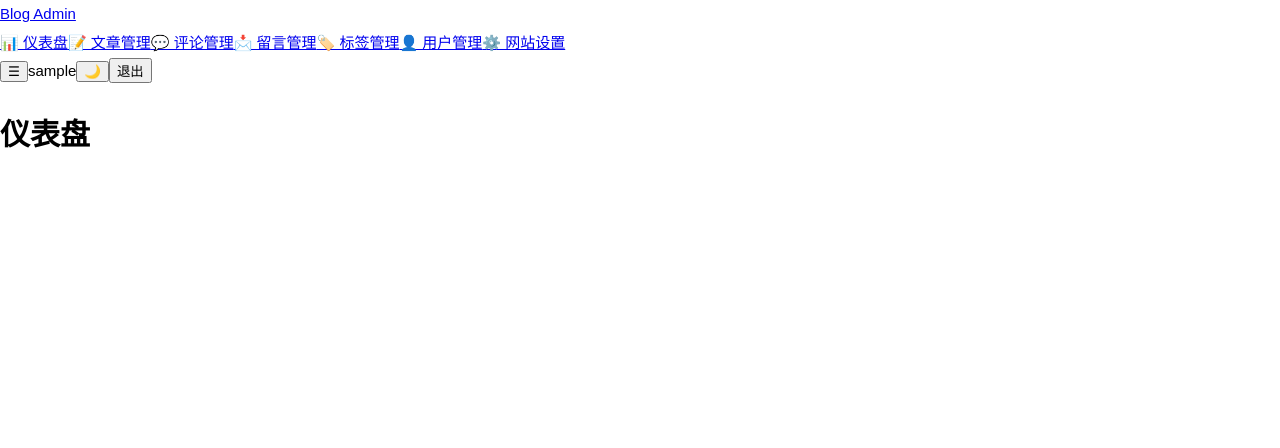
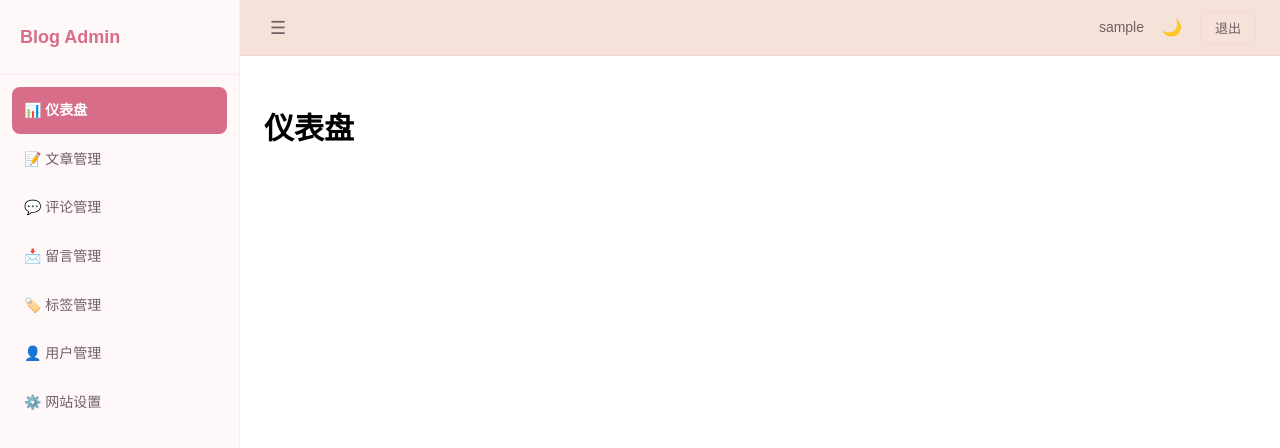
Before and after one commit to ezlier/Django-vue, a Vue app in the folder blog-front/: page /admin/dashboard in a window 1280 px wide. Shown: the top 448 px of the page. Built offline with nearby package versions, Linux system fonts and the light colour scheme; sample sign-in values are in the browser's storage; the HTML template or start-up script is replaced by a standard one; a web font is replaced by a local one.

Commit message:
fix: comment form reset logic, NavCard selector, and success/error feedback

```diff
--- a/blog-front/package.json
+++ b/blog-front/package.json
@@ -14,12 +14,15 @@
   "dependencies": {
     "axios": "^1.7.0",
     "element-plus": "^2.14.2",
+    "highlight.js": "^11.11.1",
+    "markdown-it": "^14.2.0",
     "pinia": "^3.0.4",
     "vue": "^3.5.0",
     "vue-router": "^4.6.4"
   },
   "devDependencies": {
     "@tsconfig/node24": "^24.0.4",
+    "@types/markdown-it": "^14.1.2",
     "@types/node": "^24.12.2",
     "@vitejs/plugin-vue": "^6.0.7",
     "@vue/tsconfig": "^0.9.1",
--- a/blog-front/src/components/CommentForm.vue
+++ b/blog-front/src/components/CommentForm.vue
@@ -68,16 +68,13 @@ async function handleSubmit() {
   }
   submitting.value = true
   try {
-    await emit('submit', {
+    emit('submit', {
       name: form.name.trim(),
       text: form.text.trim(),
       QQ: form.QQ.trim() || undefined,
       email: form.email.trim() || undefined,
     })
-    // 通过 emit 而非直接调用接口，让父组件控制提交逻辑和成功提示
     reset()
-  } catch {
-    // 父组件处理错误
   } finally {
     submitting.value = false
   }
--- a/blog-front/src/components/CommentSection.vue
+++ b/blog-front/src/components/CommentSection.vue
@@ -7,19 +7,10 @@
 
     <!-- 评论列表 -->
     <div class="comment-section__list" v-if="comments.length">
-      <div
-        v-for="item in comments"
-        :key="item.id"
-        class="comment-item"
-      >
+      <div v-for="item in comments" :key="item.id" class="comment-item">
         <div class="comment-item__avatar">
-          <img
-            v-if="item.QQ"
-            :src="`https://q1.qlogo.cn/g?b=qq&nk=${item.QQ}&s=100`"
-            :alt="item.name"
-            class="comment-item__avatar-img"
-            @error="onAvatarError(item)"
-          />
+          <img v-if="item.QQ" :src="`https://q1.qlogo.cn/g?b=qq&nk=${item.QQ}&s=100`" :alt="item.name"
+            class="comment-item__avatar-img" @error="onAvatarError(item)" />
           <div v-else class="comment-item__avatar-placeholder">
             {{ item.name[0] }}
           </div>
@@ -41,7 +32,6 @@
 
 <script setup lang="ts">
 import { ref } from 'vue'
-import { ElMessage } from 'element-plus'
 import CommentForm from './CommentForm.vue'
 
 interface CommentItem {
@@ -63,17 +53,14 @@ const emit = defineEmits<{
   submit: [data: { name: string; text: string; QQ?: string; email?: string }]
 }>()
 
+const formRef = ref<InstanceType<typeof CommentForm>>()
+
 function onAvatarError(item: CommentItem) {
   item._avatarFailed = true
 }
 
-async function onSubmit(data: { name: string; text: string; QQ?: string; email?: string }) {
-  try {
-    await emit('submit', data)
-    ElMessage.success('留言成功')
-  } catch (err: any) {
-    ElMessage.error(err?.response?.data?.msg || '留言失败')
-  }
+function onSubmit(data: { name: string; text: string; QQ?: string; email?: string }) {
+  emit('submit', data)
 }
 </script>
 
--- a/blog-front/src/layouts/AdminLayout/index.vue
+++ b/blog-front/src/layouts/AdminLayout/index.vue
@@ -38,3 +38,123 @@ import { useUiStore } from '@/stores/ui'
 const auth = useAuthStore()
 const ui = useUiStore()
 </script>
+
+<style scoped>
+.admin-layout {
+  display: flex;
+  min-height: 100dvh;
+}
+
+.admin-sidebar {
+  width: 240px;
+  background: var(--color-background-mute);
+  border-right: 1px solid var(--color-border);
+  padding: 20px 0;
+  display: flex;
+  flex-direction: column;
+  flex-shrink: 0;
+  transition: width 0.3s;
+}
+
+.admin-layout.collapsed .admin-sidebar {
+  width: 64px;
+}
+
+.sidebar-header {
+  padding: 0 20px 20px;
+  border-bottom: 1px solid var(--color-border);
+  margin-bottom: 12px;
+}
+
+.admin-logo {
+  font-size: 18px;
+  font-weight: 700;
+  color: var(--color-heading);
+  text-decoration: none;
+}
+
+.sidebar-nav {
+  display: flex;
+  flex-direction: column;
+  gap: 2px;
+  padding: 0 12px;
+}
+
+.sidebar-nav a {
+  padding: 10px 12px;
+  border-radius: 8px;
+  font-size: 14px;
+  color: var(--color-text);
+  text-decoration: none;
+  transition: background 0.2s;
+}
+
+.sidebar-nav a:hover {
+  background: var(--color-border);
+}
+
+.sidebar-nav a.active {
+  background: var(--color-heading);
+  color: #fff;
+  font-weight: 600;
+}
+
+.admin-right {
+  flex: 1;
+  display: flex;
+  flex-direction: column;
+  min-width: 0;
+}
+
+.admin-topbar {
+  display: flex;
+  align-items: center;
+  gap: 12px;
+  padding: 0 24px;
+  height: 56px;
+  border-bottom: 1px solid var(--color-border);
+  background: var(--color-background);
+}
+
+.collapse-btn {
+  background: none;
+  border: none;
+  font-size: 18px;
+  cursor: pointer;
+  color: var(--color-text);
+}
+
+.admin-topbar .username {
+  font-size: 14px;
+  color: var(--color-text);
+  margin-left: auto;
+}
+
+.admin-topbar .theme-toggle {
+  background: none;
+  border: none;
+  font-size: 16px;
+  cursor: pointer;
+}
+
+.logout-btn {
+  padding: 6px 14px;
+  border-radius: 6px;
+  border: 1px solid var(--color-border);
+  background: var(--color-background);
+  color: var(--color-text);
+  font-size: 13px;
+  cursor: pointer;
+  transition: background 0.2s;
+}
+
+.logout-btn:hover {
+  background: var(--color-background-mute);
+}
+
+.admin-main {
+  flex: 1;
+  padding: 24px;
+  overflow-y: auto;
+}
+</style>
--- a/blog-front/src/views/about/index.vue
+++ b/blog-front/src/views/about/index.vue
@@ -1,6 +1,7 @@
 <script setup lang="ts">
 import { useUiStore } from "@/stores/ui"
 import { onMounted, ref } from 'vue'
+import { ElMessage } from 'element-plus'
 import MarkdownIt from "markdown-it"
 import hljs from "highlight.js"
 import "highlight.js/styles/github-dark.css"
@@ -33,8 +34,13 @@ async function fetchMessages() {
 }
 
 async function handleMessage(data: { name: string; text: string; QQ?: string; email?: string }) {
-  await createMessage(data as any)
-  await fetchMessages()
+  try {
+    await createMessage(data as any)
+    await fetchMessages()
+    ElMessage.success('留言成功')
+  } catch (err: any) {
+    ElMessage.error(err?.response?.data?.msg || '留言失败')
+  }
 }
 
 onMounted(async () => {
@@ -51,11 +57,7 @@ onMounted(async () => {
   <div class="content">
     <div class="about-wrapper" v-html="html"></div>
 
-    <CommentSection
-      title="留言墙"
-      :comments="messageList"
-      @submit="handleMessage"
-    />
+    <CommentSection title="留言墙" :comments="messageList" @submit="handleMessage" />
   </div>
 </template>
 
--- a/blog-front/src/views/archive/index.vue
+++ b/blog-front/src/views/archive/index.vue
@@ -33,7 +33,7 @@ const filteredArticles = computed(() => {
   if (activeTag.value === null) return source
   return source.filter((a) =>
     a.tags.some((t) =>
-      typeof t === 'string' ? false : t.id === activeTag.value
+      typeof t === 'string' ? false : (typeof t === 'object' && t.id === activeTag.value)
     )
   )
 })
--- a/blog-front/src/views/article-detail/component/ArticleInfoCard.vue
+++ b/blog-front/src/views/article-detail/component/ArticleInfoCard.vue
@@ -68,21 +68,20 @@ const daysAgo = computed(() => {
 }
 
 .article-info-card__title {
-  padding: 16px 20px;
-  margin-bottom: 12px;
+  padding: 16px 20px 0;
   font-weight: 700;
-  font-size: 1.1rem;
-  margin-bottom: .6rem;
-  border-bottom: 2px dashed;
-  padding-bottom: .3rem;
+  font-size: 1rem;
+  color: var(--color-heading);
+  border: none;
+  margin-bottom: 0;
 }
 
 .article-info-card__cover {
-  padding: 16px 20px;
+  padding: 16px 20px 0;
   width: 100%;
   aspect-ratio: 16 / 9;
   overflow: hidden;
-
+  box-sizing: border-box;
 }
 
 .article-info-card__cover img {
--- a/blog-front/src/views/article-detail/component/ArticleNavCard.vue
+++ b/blog-front/src/views/article-detail/component/ArticleNavCard.vue
@@ -28,9 +28,8 @@ const headings = ref<Heading[]>([])
 const activeId = ref('')
 
 function collectHeadings() {
-  // 使用 setTimeout 确保 v-html 渲染完成后再采集标题
   setTimeout(() => {
-    const container = document.querySelector('.markdown-body')
+    const container = document.querySelector('.article-body')
     if (!container) return
     const els = container.querySelectorAll('h1, h2, h3')
     headings.value = Array.from(els).map((el) => {
@@ -38,13 +37,14 @@ function collectHeadings() {
       if (!h.id) {
         h.id = 'heading-' + Math.random().toString(36).slice(2, 8)
       }
+      const rawText = h.innerText || h.textContent || ''
       return {
         id: h.id,
-        text: h.innerText.slice(0, 30) + (h.innerText.length > 30 ? '...' : ''),
+        text: rawText.slice(0, 30) + (rawText.length > 30 ? '...' : ''),
         level: Number(h.tagName[1]),
       }
     })
-  })
+  }, 600)
 }
 
 function scrollTo(id: string) {
@@ -56,19 +56,20 @@ function scrollTo(id: string) {
 }
 
 function onScroll() {
+  if (!headings.value.length) return
   const els = headings.value.map((h) => document.getElementById(h.id)).filter(Boolean) as HTMLElement[]
+  if (!els.length) return
   for (let i = els.length - 1; i >= 0; i--) {
     if (els[i].getBoundingClientRect().top <= 120) {
       activeId.value = headings.value[i].id
       return
     }
   }
-  if (els.length) activeId.value = headings.value[0].id
+  activeId.value = headings.value[0].id
 }
 
 onMounted(() => {
-  // 等待文章内容渲染后收集标题
-  setTimeout(collectHeadings, 300)
+  collectHeadings()
   window.addEventListener('scroll', onScroll, { passive: true })
 })
 
--- a/blog-front/src/views/article-detail/index.vue
+++ b/blog-front/src/views/article-detail/index.vue
@@ -23,11 +23,7 @@
     </div>
 
     <!-- 评论区 -->
-    <CommentSection
-      title="评论"
-      :comments="commentList"
-      @submit="handleComment"
-    />
+    <CommentSection title="评论" :comments="commentList" @submit="handleComment" />
   </div>
 
   <div v-else-if="loading" class="article-loading">
@@ -38,6 +34,7 @@
 <script setup lang="ts">
 import { ref, watch } from 'vue'
 import { useRoute } from 'vue-router'
+import { ElMessage } from 'element-plus'
 import { useArticleStore } from '@/stores/article'
 import { getComments, createComment } from '@/api/user'
 import CommentSection from '@/components/CommentSection.vue'
@@ -87,8 +84,13 @@ async function fetchComments(slug: string) {
 
 async function handleComment(data: { name: string; text: string; QQ?: string; email?: string }) {
   const slug = route.params.slug as string
-  await createComment(slug, data as any)
-  await fetchComments(slug)
+  try {
+    await createComment(slug, data as any)
+    await fetchComments(slug)
+    ElMessage.success('评论成功')
+  } catch (err: any) {
+    ElMessage.error(err?.response?.data?.msg || '评论失败')
+  }
 }
 
 // 首次加载
--- a/blog-front/vite.config.ts
+++ b/blog-front/vite.config.ts
@@ -13,4 +13,12 @@ export default defineConfig({
       '@': fileURLToPath(new URL('./src', import.meta.url))
     },
   },
+  server: {
+    proxy: {
+      '/api': {
+        target: 'http://localhost:8000',
+        changeOrigin: true,
+      },
+    },
+  },
 })
```
Also changed, not shown: 1 other file (tests, documents, lock files or other folders).
